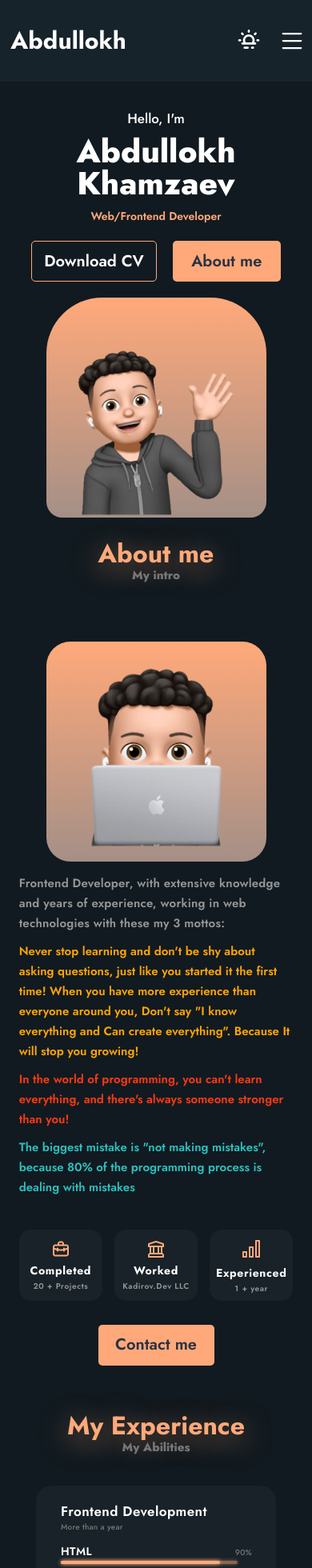
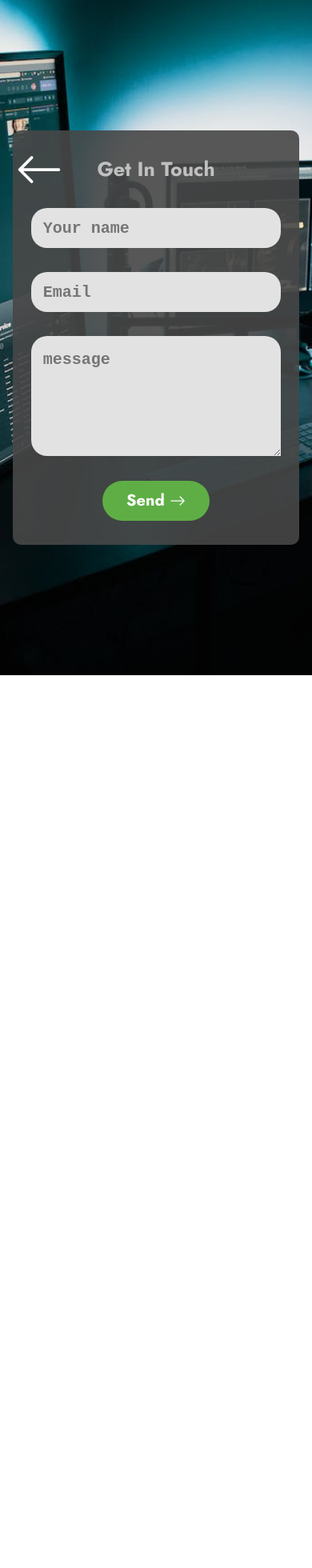
Before and after one commit to Abdullokh-dev/AK-Portfolio, a Vue app: page /contact in a window 390 px wide. Shown: the top 1960 px of the page at 80% size. After the commit the page ends 844 px from the top, so only its background shows below. Built offline with nearby package versions, Linux system fonts and the light colour scheme.

Commit message:
add some changes

```diff
--- a/package.json
+++ b/package.json
@@ -10,7 +10,8 @@
   },
   "dependencies": {
     "@vueuse/core": "^9.13.0",
-    "vue": "^3.2.45"
+    "vue": "^3.2.45",
+    "vue-router": "^4.1.6"
   },
   "devDependencies": {
     "@vitejs/plugin-vue": "^4.0.0",
--- a/src/App.vue
+++ b/src/App.vue
@@ -1,15 +1,10 @@
 <script setup>
 
-import Header from "./componennts/Header.vue";
-import Content from "./componennts/Content.vue";
-import Footer from "./componennts/Footer.vue";
 </script>
 
 <template>
   <div class="container-fluid">
-    <Header />
-    <Content />
-    <Footer />
+    <RouterView />
   </div>
 </template>
 
--- a/src/componennts/Content.vue
+++ b/src/componennts/Content.vue
@@ -1,6 +1,22 @@
 <script setup>
+import {onMounted, ref} from "vue";
+import InputRange from "./InputRange.vue";
 
-import InputRange from "./InputRange.vue";
+const m = ref(0);
+const text = ref("The Percentages Below Represent How Much Of Which Technologies I Used During My Experience.")
+
+const typing = () => {
+  if(m.value < text.value.length) {
+    document.getElementById("text").innerHTML += text.value.charAt(m.value);
+    m.value++;
+    setTimeout(typing,5);
+  }
+}
+
+onMounted(() => {
+  typing()
+})
+
 </script>
 
 <template>
@@ -44,25 +60,25 @@ import InputRange from "./InputRange.vue";
         </div>
         <div class="col-12 col-md-6 text-center">
           <div class="row">
-            <div class="col-12">
-              <p class="info-about-user mt-4">
+            <div class="col-12 mt-4 mt-md-0">
+              <p class="info-about-user">
                 Frontend Developer, with extensive knowledge and years of experience, working in web technologies with
                 these my 3 mottos:
               </p>
-              <p class="motto first">
+              <p class="motto pt-2">
                 Never stop learning and don't be shy about asking questions, just like you started it the first time!
                 When you have more experience than everyone around you,
                 Don't say "I know everything and Can create everything".
                 Because It will stop you growing!
               </p>
-              <p class="motto second">
+              <p class="motto">
                 In the world of programming, you can't learn everything, and there's always someone stronger than you!
               </p>
-              <p class="motto third">
+              <p class="motto pb-3">
                 The biggest mistake is "not making mistakes", because 80% of the programming process is dealing with mistakes
               </p>
             </div>
-            <div class="col d-flex justify-content-center justify-content-lg-start  gap-4 gap-md-2 gap-lg-3">
+            <div class="col d-flex justify-content-between  gap-4 gap-md-2 gap-lg-3">
               <div class="card text-center mt-5" style="width: 130px;">
                 <div class="card-content">
                   <svg class="card-title" width="24" height="24" viewBox="0 0 24 24" fill="none" xmlns="http://www.w3.org/2000/svg">
@@ -95,7 +111,9 @@ import InputRange from "./InputRange.vue";
               </div>
             </div>
             <div class="col-12 text-center text-md-start mt-4">
-              <button class="about-button mt-4" style="width: 145px"> Contact me </button>
+              <router-link to="/contact">
+                <button @click="$router.push('/contact')" role="link" class="about-button mt-4" style="width: 145px"> Contact me </button>
+              </router-link>
             </div>
           </div>
         </div>
@@ -112,9 +130,13 @@ import InputRange from "./InputRange.vue";
 
   <div class="row">
     <div class="col-12 d-flex justify-content-center">
+      <span class="experience-text mt-3" id=text></span>
+    </div>
+  </div>
 
+  <div class="row">
+    <div class="col-12 d-flex justify-content-center">
       <div class="row groups-card d-flex justify-content-center">
-
         <div class="col-12 mt-5 experience-card">
           <div class="experience-card-title"> Frontend Development </div>
           <div class="experience-card-description"> More than a year </div>
@@ -174,7 +196,7 @@ import InputRange from "./InputRange.vue";
             You want to launch your web application, you need a developer who has an fire eyes for your future? Contact me and we will discuss your needs and desires.
           </p>
           <div class="d-flex justify-content-end">
-            <button class="contact-button px-3 me-5 mt-4"> Contact me </button>
+            <button @click="$router.push('/contact')" class="contact-button px-3 me-5 mt-4"> Contact me </button>
           </div>
         </div>
 
@@ -189,7 +211,7 @@ import InputRange from "./InputRange.vue";
             You need a new design, something more modern? Contact me and we will discuss your needs and desires.
           </p>
           <div class="d-flex justify-content-end">
-            <button class="contact-button px-3 me-5" style="position: absolute; bottom: 22px"> Contact me </button>
+            <button @click="$router.push('/contact')" class="contact-button px-3 me-5" style="position: absolute; bottom: 22px"> Contact me </button>
           </div>
         </div>
       </div>
@@ -377,7 +399,13 @@ button {
   line-height: 2.5rem;
   letter-spacing: 0.2px;
   text-align: left;
-  color: #959595;
+  color: #5CA17C;
+  background: -webkit-linear-gradient(135deg, #FF9F65, #DED37E, #26BDA6);
+  -webkit-background-clip: text;
+  -webkit-text-fill-color: transparent;
+  padding-bottom: .4em;
+  margin-bottom: 0;
+  border-bottom: 1px solid #5CA17C;
 }
 
 .card {
@@ -408,6 +436,15 @@ button {
 
 .groups-card {
   gap: 90px;
+}
+
+.experience-text {
+  text-align: center;
+  color: #b4afaf;
+  text-shadow: 0 7px 34px orange;
+  font-size: 1.7rem;
+  min-width: 350px;
+  max-width: 500px;
 }
 
 .experience-card {
@@ -510,19 +547,12 @@ button {
   font-weight: 600;
   line-height: 2.5rem;
   text-align: left;
-  color: #959595;
-}
-
-.first {
-  color: #FFA502;
-}
-
-.second {
-  color: #FA3913;
-}
-
-.third {
-  color: #2CBFBE;
+  color: #5CA17C;
+  background: -webkit-linear-gradient( #26BDA6, #FF9F65, #DED37E);
+  -webkit-background-clip: text;
+  -webkit-text-fill-color: transparent;
+  border-bottom: 1px solid #5CA17C;
+  padding-bottom: .5rem;
 }
 
 @media only screen and (max-width: 767px) {
--- a/src/componennts/InputRange.vue
+++ b/src/componennts/InputRange.vue
@@ -5,28 +5,26 @@ defineProps({
 </script>
 
 <template>
-  <div class="text-end pe-5 percentage"> {{progress}}% </div>
-  <div class="progress-container m-0">
-    <div class="progress" :style="{width: progress + '%'}"></div>
+  <div class="text-end pe-5 me-2 percentage"> {{progress}}% </div>
+
+  <div class="progress" role="progressbar" aria-label="experience percentage" :aria-valuenow="{progress}" aria-valuemin="0" aria-valuemax="100">
+    <div class="progress-bar progress-bar-striped progress-bar-animated" :style="{width: progress + '%'}"></div>
   </div>
 </template>
 
 <style scoped>
-/* Progress */
-.progress-container {
-  background: #FFA97A80;
-  border-radius: 5px;
+.progress {
   height: 4px;
-  width: 82%;
+  background-color: #FFA97A80;
   box-shadow: 0 0 5px 0 #FFA97A80;
+  width: 87%;
 }
 
-.progress {
-  background: var(--my-orange);
-  border-radius: 5px;
-  height: 100%;
-  transition: width 0.1s linear;
+.progress-bar-striped {
+  background-color: #ffa97a;
   box-shadow: 0 0 5px 0 #FFA97A;
+  height: 4px;
+  border-radius: 2px;
 }
 
 .percentage {
--- a/src/main.js
+++ b/src/main.js
@@ -1,4 +1,5 @@
 import { createApp } from 'vue'
 import App from './App.vue'
+import router from "./plugins/router.js";
 
-createApp(App).mount('#app')
+createApp(App).use(router).mount('#app')
--- /dev/null
+++ b/src/pages/Contact.vue
@@ -0,0 +1,100 @@
+<template>
+  <div class="row py-5 main-col d-flex justify-content-center align-content-center">
+    <div class="col-11 col-sm-10 col-md-9 form-box">
+
+      <form class="row d-flex justify-content-center" method="POST" action="https://formspree.io/f/xpzeljnj">
+        <div class="col-11 col-sm-10 col-md-9 text-center">
+          <div class="title text-center mt-5" style="position: relative">
+            <router-link to="/">
+              <svg xmlns="http://www.w3.org/2000/svg" width="60" height="60" fill="white" class="bi bi-arrow-left" viewBox="0 0 16 16">
+                <path fill-rule="evenodd" d="M15 8a.5.5 0 0 0-.5-.5H2.707l3.147-3.146a.5.5 0 1 0-.708-.708l-4 4a.5.5 0 0 0 0 .708l4 4a.5.5 0 0 0 .708-.708L2.707 8.5H14.5A.5.5 0 0 0 15 8z"/>
+              </svg>
+            </router-link>
+            Get In Touch
+          </div>
+
+          <input required type="text" class="px-4 mt-5" placeholder="Your name" name="name">
+
+          <input required type="email" class="px-4 mt-5" placeholder="Email" name="email">
+
+          <textarea required placeholder="message" class="mt-5 p-4" name="message"></textarea>
+
+          <button type="submit" class="px-5 my-5">
+            Send
+            <svg xmlns="http://www.w3.org/2000/svg" width="20" height="20" fill="currentColor" class="bi bi-arrow-right" viewBox="0 0 16 16">
+              <path fill-rule="evenodd" d="M1 8a.5.5 0 0 1 .5-.5h11.793l-3.147-3.146a.5.5 0 0 1 .708-.708l4 4a.5.5 0 0 1 0 .708l-4 4a.5.5 0 0 1-.708-.708L13.293 8.5H1.5A.5.5 0 0 1 1 8z"/>
+            </svg>
+          </button>
+        </div>
+      </form>
+    </div>
+  </div>
+</template>
+
+<script setup>
+
+</script>
+
+<style scoped>
+.main-col {
+  background: url("../assets/bg.jpeg") no-repeat center;
+  background-size: cover;
+  height: 100vh;
+}
+
+.form-box {
+  background-color: rgba(72,72,72,0.9);
+  border-radius: 10px;
+}
+
+.title {
+  font-size: 2.5rem;
+  color: #C0C0C0;
+}
+
+.bi-arrow-left {
+  left: -20px;
+  top: -11px;
+  position: absolute;
+  cursor: pointer;
+}
+
+.bi-arrow-right {
+  margin-bottom: 3px;
+}
+
+input {
+  width: 100%;
+  height: 50px;
+  background-color: rgb(226,226,226);
+  border: none;
+  border-radius: 20px;
+  font-family: monospace;
+  outline: none;
+  font-size: 2rem;
+}
+
+textarea {
+  outline: none;
+  border: none;
+  background-color: rgb(226,226,226);
+  width: 100%;
+  height: 150px;
+  border-radius: 20px 20px 0 20px;
+  font-family: monospace;
+  font-size: 2rem;
+}
+
+button {
+  height: 50px;
+  color: white;
+  font-size: 2rem;
+  border-radius: 25px;
+  border: none;
+  background-color: rgb(94, 174, 69);
+}
+
+button:hover {
+  background-color: rgb(123, 228, 85);
+}
+</style>
--- /dev/null
+++ b/src/pages/Home.vue
@@ -0,0 +1,16 @@
+<script setup>
+
+import Header from "../componennts/Header.vue";
+import Content from "../componennts/Content.vue";
+import Footer from "../componennts/Footer.vue";
+</script>
+
+<template>
+  <Header/>
+  <Content />
+  <Footer />
+</template>
+
+<style scoped>
+
+</style>
--- /dev/null
+++ b/src/plugins/router.js
@@ -0,0 +1,23 @@
+import {createRouter, createWebHistory} from 'vue-router'
+import Home from "../pages/Home.vue"
+
+const router = createRouter({
+  history: createWebHistory(import.meta.env.BASE_URL),
+  routes: [
+    {
+      path: '/',
+      name: 'home',
+      component: Home
+    },
+    {
+      path: '/contact',
+      name: 'contact',
+      // route level code-splitting
+      // this generates a separate chunk (About.[hash].js) for this route
+      // which is lazy-loaded when the route is visited.
+      component: () => import('../pages/Contact.vue')
+    }
+  ]
+})
+
+export default router
```
Also changed, not shown: src/assets/bg.jpeg (added), 1 other file (tests, documents, lock files or other folders).
